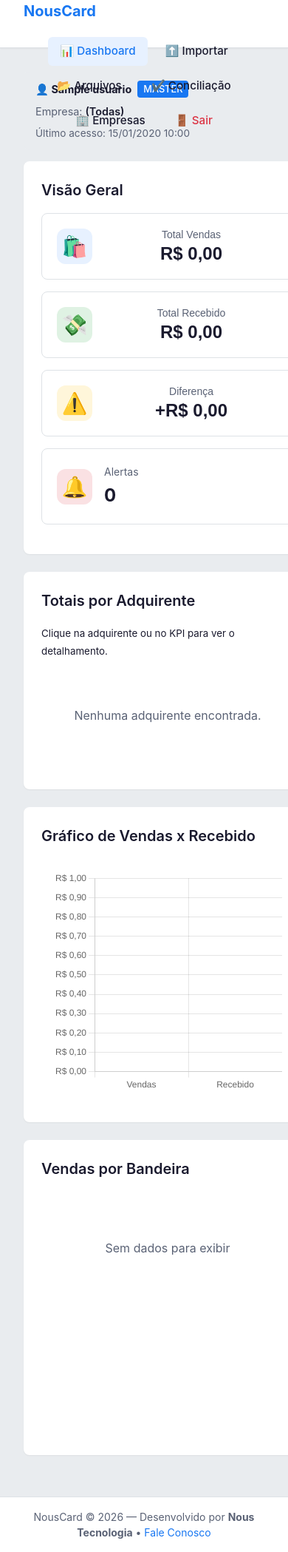
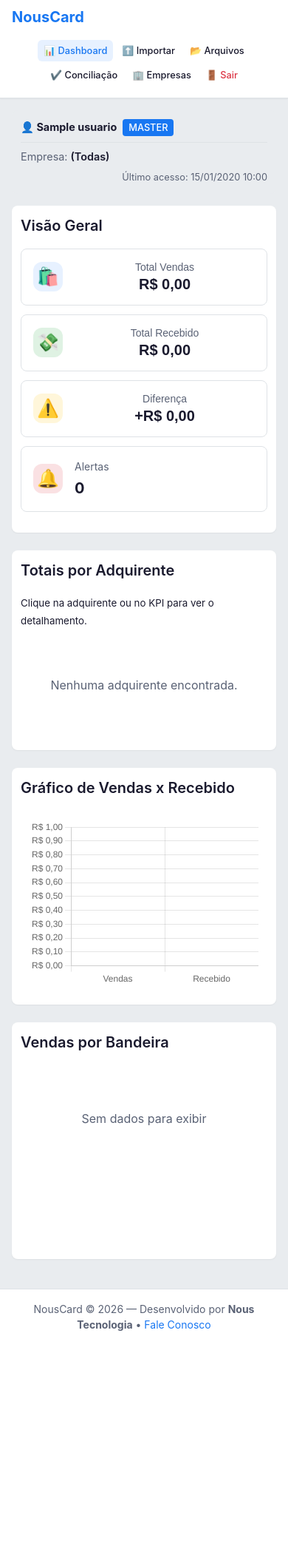
Before and after one commit to WilsonNous/NousCard, a Flask app: page / in a window 390 px wide; the page is wider, and only the part inside the window is pictured. Shown: that part at 74% size. After the commit the page ends 1799 px from the top of that part, so only its background shows below. Run offline with Flask 3, Linux system fonts and the light colour scheme; a user stored in the database is signed in; tables that the repository leaves empty hold one stand-in row (values such as "Sample post"); data that the repository does not hold is empty.

Commit message:
Update style.css

```diff
--- a/static/css/style.css
+++ b/static/css/style.css
@@ -1,3 +1,45 @@
+/* ============================================================
+   PREVENIR SCROLL HORIZONTAL (GLOBAL) - NOVO
+============================================================ */
+html, body {
+    max-width: 100%;
+    overflow-x: hidden;  /* ← CRÍTICO: esconde overflow horizontal */
+    margin: 0;
+    padding: 0;
+}
+
+*, *::before, *::after {
+    box-sizing: border-box;
+    max-width: 100%;
+}
+
+/* Garantir que imagens, canvases e SVGs não estoure o container */
+img, canvas, svg, video, embed, object {
+    max-width: 100%;
+    height: auto;
+    display: block;
+}
+
+/* Containers principais */
+.nc-body, .nc-content, .nc-section {
+    width: 100%;
+    max-width: 100vw;
+    overflow-x: hidden;
+}
+
+/* Ajuste para topbar e footer */
+.nc-topbar, .nc-footer {
+    width: 100%;
+    max-width: 100vw;
+}
+
+/* Tabelas com scroll horizontal apenas se necessário */
+.table-container, .nc-table-wrapper {
+    width: 100%;
+    overflow-x: auto;
+    -webkit-overflow-scrolling: touch;
+}
+
 /* ============================================================
    VARIÁVEIS GLOBAIS (ROOT)
 ============================================================ */
@@ -43,7 +85,7 @@
 
 /* Contraste melhorado */
 :root {
-    --gray-dark: #5a6275;  /* Contraste 7:1 com branco */
+    --gray-dark: #5a6275;
     --gray-light: #e9ecef;
 }
 
@@ -732,97 +774,6 @@ textarea:focus-visible,
 }
 
 /* ============================================================
-   RESPONSIVIDADE
-============================================================ */
-
-@media (max-width: 768px) {
-    .nc-topbar {
-        padding: 0 15px;
-        height: auto;
-        flex-wrap: wrap;
-        gap: 10px;
-    }
-
-    .nc-topbar-nav {
-        width: 100%;
-        justify-content: center;
-        flex-wrap: wrap;
-        gap: 10px;
-        padding: 10px 0;
-    }
-
-    .nc-content {
-        padding: 0 15px;
-        margin: 20px auto;
-    }
-
-    .nc-section {
-        padding: 20px;
-    }
-
-    .nc-kpis {
-        grid-template-columns: 1fr;
-    }
-
-    .nc-table {
-        font-size: 0.875rem;
-    }
-
-    .nc-table th,
-    .nc-table td {
-        padding: 8px;
-    }
-
-    .nc-modal-content {
-        margin: 10px;
-        max-height: 95vh;
-    }
-
-    .nc-modal-body {
-        padding: 1rem;
-    }
-}
-
-/* ============================================================
-   IMPRESSÃO
-============================================================ */
-
-@media print {
-    .nc-topbar,
-    .nc-footer,
-    .nc-btn,
-    .nc-modal-backdrop {
-        display: none !important;
-    }
-
-    .nc-content {
-        max-width: 100%;
-        margin: 0;
-        padding: 0;
-    }
-
-    .nc-section {
-        box-shadow: none;
-        border: 1px solid #ccc;
-        page-break-inside: avoid;
-    }
-
-    .nc-table {
-        font-size: 10pt;
-    }
-
-    a {
-        text-decoration: none;
-        color: #000;
-    }
-
-    a[href]::after {
-        content: " (" attr(href) ")";
-        font-size: 0.9em;
-        color: #666;
-    }
-}
-/* ============================================================
    LAYOUT BASE
 ============================================================ */
 .nc-body {
@@ -953,9 +904,10 @@ textarea:focus-visible,
 /* Grid de KPIs */
 .nc-kpis {
     display: grid;
-    grid-template-columns: repeat(auto-fit, minmax(200px, 1fr));
+    grid-template-columns: repeat(auto-fit, minmax(160px, 1fr));
     gap: 1rem;
     margin: 1rem 0;
+    width: 100%;
 }
 
 .nc-kpi-card {
@@ -968,6 +920,8 @@ textarea:focus-visible,
     gap: 1rem;
     cursor: pointer;
     transition: transform 0.2s, box-shadow 0.2s;
+    width: 100%;
+    min-width: 0;
 }
 
 .nc-kpi-card:hover {
@@ -984,6 +938,7 @@ textarea:focus-visible,
     align-items: center;
     justify-content: center;
     border-radius: 12px;
+    flex-shrink: 0;
 }
 
 .kpi-blue { background: var(--primary-light); }
@@ -1006,6 +961,7 @@ textarea:focus-visible,
     font-size: 1.5rem;
     font-weight: 700;
     color: var(--text);
+    word-break: break-word;
 }
 
 .kpi-value[data-loading="true"] {
@@ -1016,16 +972,32 @@ textarea:focus-visible,
 /* Grid de Adquirentes */
 .nc-acq-grid {
     display: grid;
-    grid-template-columns: repeat(auto-fit, minmax(150px, 1fr));
+    grid-template-columns: repeat(auto-fit, minmax(140px, 1fr));
     gap: 0.75rem;
+    width: 100%;
 }
 
-/* Gráficos */
+.nc-acq-card {
+    width: 100%;
+    min-width: 0;
+}
+
+/* Gráficos - RESPONSIVOS */
 .nc-graphs-container {
     background: var(--white);
     border-radius: var(--border-radius);
     padding: 1rem;
     min-height: 300px;
+    width: 100%;
+    max-width: 100%;
+    position: relative;
+    overflow: hidden;
+}
+
+.nc-graphs-container canvas {
+    width: 100% !important;
+    height: auto !important;
+    max-width: 100%;
 }
 
 /* Footer */
@@ -1060,6 +1032,8 @@ textarea:focus-visible,
     gap: 1rem;
     flex-wrap: wrap;
     font-size: 0.9rem;
+    width: 100%;
+    max-width: 100%;
 }
 
 .nc-user-info {
@@ -1116,20 +1090,188 @@ textarea:focus-visible,
     font-size: 0.85rem;
 }
 
-/* Responsivo para mobile */
+/* ============================================================
+   RESPONSIVIDADE COMPLETA
+============================================================ */
+
+/* Tablet e Mobile */
+@media (max-width: 1024px) {
+    .nc-content {
+        padding: 1.5rem;
+    }
+
+    .nc-section {
+        padding: 1.25rem;
+    }
+
+    .nc-kpis {
+        grid-template-columns: repeat(2, 1fr);
+    }
+}
+
+/* Mobile */
 @media (max-width: 768px) {
+    /* Topbar em mobile */
+    .nc-topbar {
+        padding: 0.5rem 1rem;
+        height: auto;
+        flex-wrap: wrap;
+        gap: 0.5rem;
+    }
+
+    .nc-topbar-nav {
+        width: 100%;
+        justify-content: center;
+        flex-wrap: wrap;
+        gap: 0.25rem;
+        padding: 0.5rem 0;
+    }
+
+    .nc-topbar-item {
+        padding: 0.4rem 0.6rem;
+        font-size: 0.85rem;
+    }
+
+    /* Conteúdo */
+    .nc-content {
+        padding: 1rem;
+    }
+
+    .nc-section {
+        padding: 1rem;
+    }
+
+    /* Barra de status do usuário */
     .nc-user-status-bar {
         flex-direction: column;
         align-items: flex-start;
         gap: 0.5rem;
+        padding: 0.75rem;
     }
 
     .nc-user-company {
         border-left: none;
         padding-left: 0;
+        border-top: 1px solid var(--gray);
+        padding-top: 0.5rem;
+        width: 100%;
     }
 
     .nc-user-last-login {
         margin-left: 0;
+        width: 100%;
+        text-align: right;
+        font-size: 0.8rem;
+    }
+
+    /* KPIs em mobile */
+    .nc-kpis {
+        grid-template-columns: repeat(2, 1fr);
+        gap: 0.75rem;
+    }
+
+    .nc-kpi-card {
+        padding: 1rem;
+    }
+
+    .kpi-icon {
+        width: 40px;
+        height: 40px;
+        font-size: 1.5rem;
+    }
+
+    .kpi-value {
+        font-size: 1.25rem;
+    }
+
+    /* Cards de adquirentes */
+    .nc-acq-grid {
+        grid-template-columns: repeat(auto-fit, minmax(120px, 1fr));
+    }
+
+    /* Gráficos em mobile */
+    .nc-graphs-container {
+        min-height: 280px;
+        padding: 0.75rem;
+    }
+
+    /* Modal em mobile */
+    .nc-modal-content {
+        margin: 0.5rem;
+        max-height: 95vh;
+    }
+
+    .nc-modal-body {
+        padding: 1rem;
+    }
+
+    /* Tabelas */
+    .nc-table {
+        font-size: 0.85rem;
+    }
+
+    .nc-table th,
+    .nc-table td {
+        padding: 0.5rem;
     }
 }
+
+/* Mobile muito pequeno */
+@media (max-width: 480px) {
+    .nc-kpis {
+        grid-template-columns: 1fr;
+    }
+
+    .nc-graphs-container {
+        min-height: 250px;
+    }
+
+    .nc-topbar-item {
+        padding: 0.3rem 0.5rem;
+        font-size: 0.8rem;
+    }
+
+    .nc-section {
+        padding: 0.75rem;
+    }
+}
+
+/* ============================================================
+   IMPRESSÃO
+============================================================ */
+
+@media print {
+    .nc-topbar,
+    .nc-footer,
+    .nc-btn,
+    .nc-modal-backdrop {
+        display: none !important;
+    }
+
+    .nc-content {
+        max-width: 100%;
+        margin: 0;
+        padding: 0;
+    }
+
+    .nc-section {
+        box-shadow: none;
+        border: 1px solid #ccc;
+        page-break-inside: avoid;
+    }
+
+    .nc-table {
+        font-size: 10pt;
+    }
+
+    a {
+        text-decoration: none;
+        color: #000;
+    }
+
+    a[href]::after {
+        content: " (" attr(href) ")";
+        font-size: 0.9em;
+        color: #666;
+    }
+}
```
